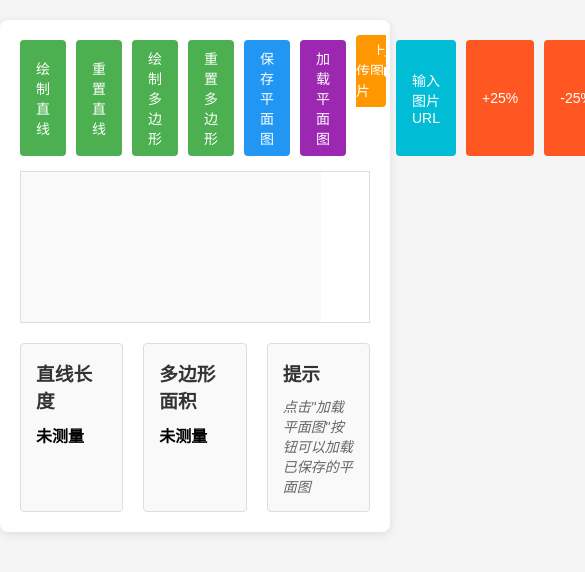
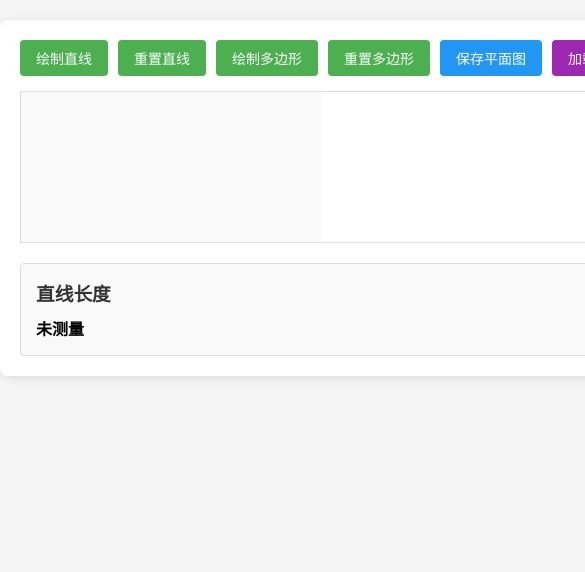
Before and after one commit to dieq/mainji, a plain HTML site: page index.html in a window 390 px wide. Shown: the top 572 px of the page, 585 px wide, since content can reach past the window. Drawn offline with Linux system fonts and the light colour scheme.

Commit message:
Update styles.css

```diff
--- a/styles.css
+++ b/styles.css
@@ -10,12 +10,19 @@ body {
 }
 
 .container {
-    max-width: 1200px;
+    max-width: 1900px;
+    min-width: 1900px;
     margin: 20px auto;
     padding: 20px;
     background-color: white;
     border-radius: 8px;
     box-shadow: 0 2px 10px rgba(0, 0, 0, 0.1);
+}
+
+@media (max-width: 768px) {
+    .container {
+        min-width: 1900px;
+    }
 }
 
 .toolbar {
```
